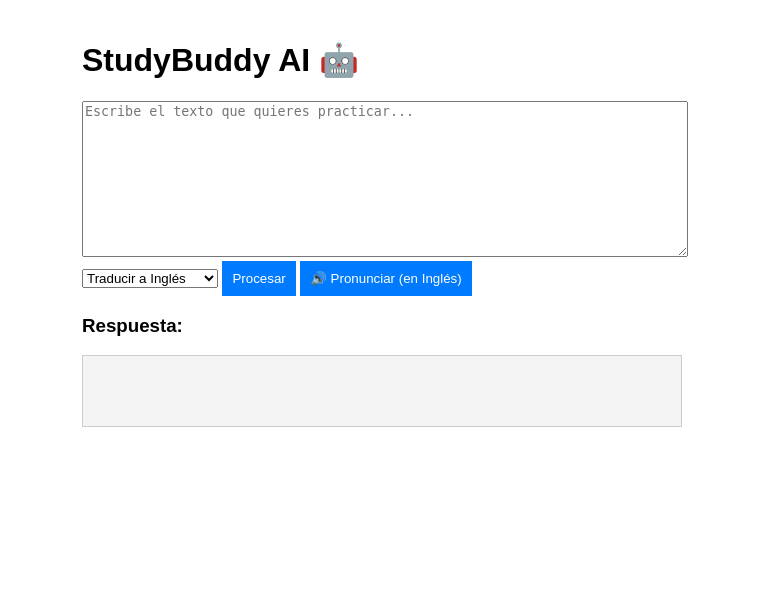
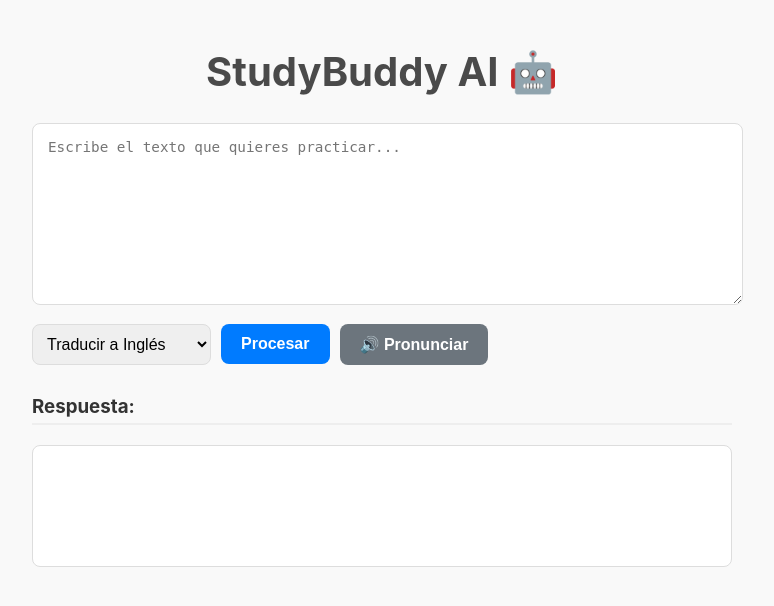
Before and after one commit to HiroUzu1/StudyBuddyAI, a Flask app: page / in a window 1280 px wide. Shown: the top 606 px of the page, without its empty margins (258-1032 px from the left). Run offline with Flask 3, Linux system fonts and the light colour scheme.

Commit message:
cambios otra vez

```diff
--- a/Backend/templates/index.html
+++ b/Backend/templates/index.html
@@ -5,11 +5,108 @@
     <meta name="viewport" content="width=device-width, initial-scale=1.0">
     <title>StudyBuddy AI</title>
     <style>
-        body { font-family: sans-serif; max-width: 600px; margin: auto; padding: 20px; }
-        textarea { width: 100%; height: 150px; }
-        #resultado { background-color: #f4f4f4; border: 1px solid #ccc; padding: 10px; min-height: 50px; }
-        button { background-color: #007bff; color: white; padding: 10px; border: none; cursor: pointer; }
-        #loading { display: none; }
+    /* --- Inicio del CSS --- */
+body {
+    font-family: -apple-system, BlinkMacSystemFont, "Segoe UI", Roboto, Helvetica, Arial, sans-serif;
+    max-width: 700px;
+    margin: auto;
+    padding: 20px;
+    background-color: #f9f9f9;
+    color: #333;
+}
+
+h1 {
+    text-align: center;
+    color: #4a4a4a;
+    font-size: 2.5em; /* Más grande */
+    display: flex;
+    align-items: center;
+    justify-content: center;
+}
+
+h1 span {
+    margin-right: 15px; /* Espacio para el emoji */
+}
+
+h3 {
+    border-bottom: 2px solid #eee;
+    padding-bottom: 5px;
+    margin-top: 30px;
+}
+
+textarea {
+    width: 97%;
+    height: 150px;
+    padding: 15px;
+    font-size: 1.1em;
+    border: 1px solid #ddd;
+    border-radius: 8px;
+    resize: vertical; /* Permite al usuario cambiar la altura */
+}
+
+/* Contenedor para los botones */
+.controles {
+    margin-top: 15px;
+    display: flex;
+    gap: 10px; /* Espacio entre elementos */
+    align-items: center;
+}
+
+select {
+    font-size: 1em;
+    padding: 10px;
+    border: 1px solid #ddd;
+    border-radius: 8px;
+}
+
+button {
+    font-size: 1em;
+    font-weight: bold;
+    padding: 11px 20px;
+    border: none;
+    border-radius: 8px;
+    cursor: pointer;
+    transition: background-color 0.2s, transform 0.2s;
+}
+
+/* Botón de Procesar (Azul) */
+.btn-procesar {
+    background-color: #007bff;
+    color: white;
+}
+.btn-procesar:hover {
+    background-color: #0056b3;
+    transform: scale(1.03); /* Efecto de salto */
+}
+
+/* Botón de Pronunciar (Gris) */
+.btn-pronunciar {
+    background-color: #6c757d;
+    color: white;
+}
+.btn-pronunciar:hover {
+    background-color: #5a6268;
+    transform: scale(1.03);
+}
+
+#resultado {
+    background-color: #fff;
+    border: 1px solid #ddd;
+    padding: 20px;
+    min-height: 80px;
+    border-radius: 8px;
+    font-size: 1.1em;
+    line-height: 1.6;
+    margin-top: 20px;
+}
+
+#loading {
+    display: none;
+    font-weight: bold;
+    color: #007bff;
+    margin-top: 10px;
+}
+/* --- Fin del CSS --- */
     </style>
 </head>
 <body>
@@ -17,6 +114,7 @@
 
     <textarea id="textoUsuario" placeholder="Escribe el texto que quieres practicar..."></textarea>
 
+    <div class="controles">
     <select id="tarea">
         <option value="Traduce al inglés">Traducir a Inglés</option>
         <option value="Traduce al español">Traducir a Español</option>
@@ -25,8 +123,9 @@
         <option value="Dame 3 palabras de vocabulario clave con su definición en inglés">Vocabulario Clave</option>
     </select>
 
-    <button onclick="llamarIA()">Procesar</button>
-    <button onclick="pronunciarTexto()">🔊 Pronunciar (en Inglés)</button>
+    <button onclick="llamarIA()" class="btn-procesar">Procesar</button>
+    <button onclick="pronunciarTexto()" class="btn-pronunciar">🔊 Pronunciar</button>
+</div>
 
     <h3>Respuesta:</h3>
     <div id="loading">Procesando... 🧠</div>
```
